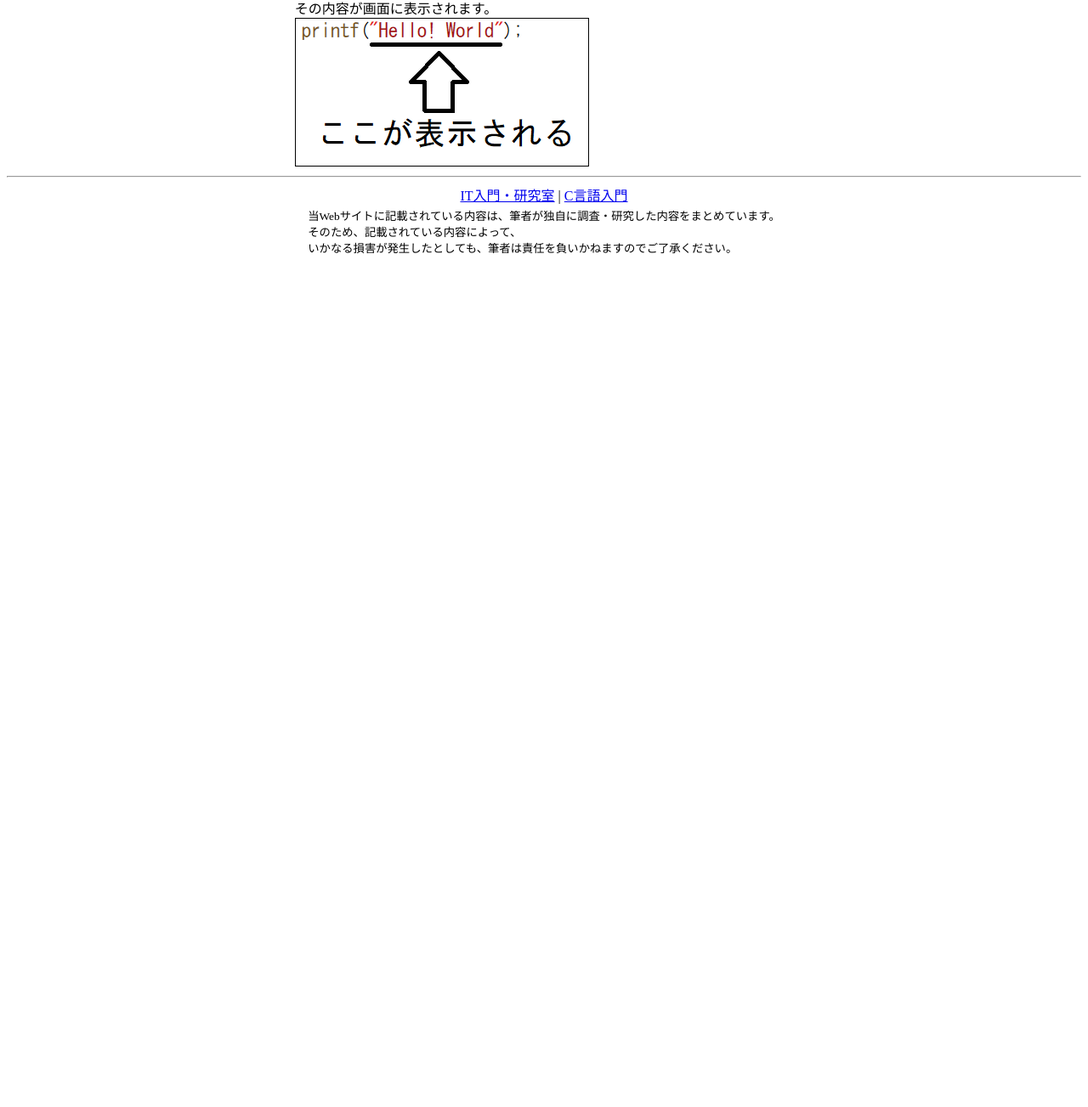
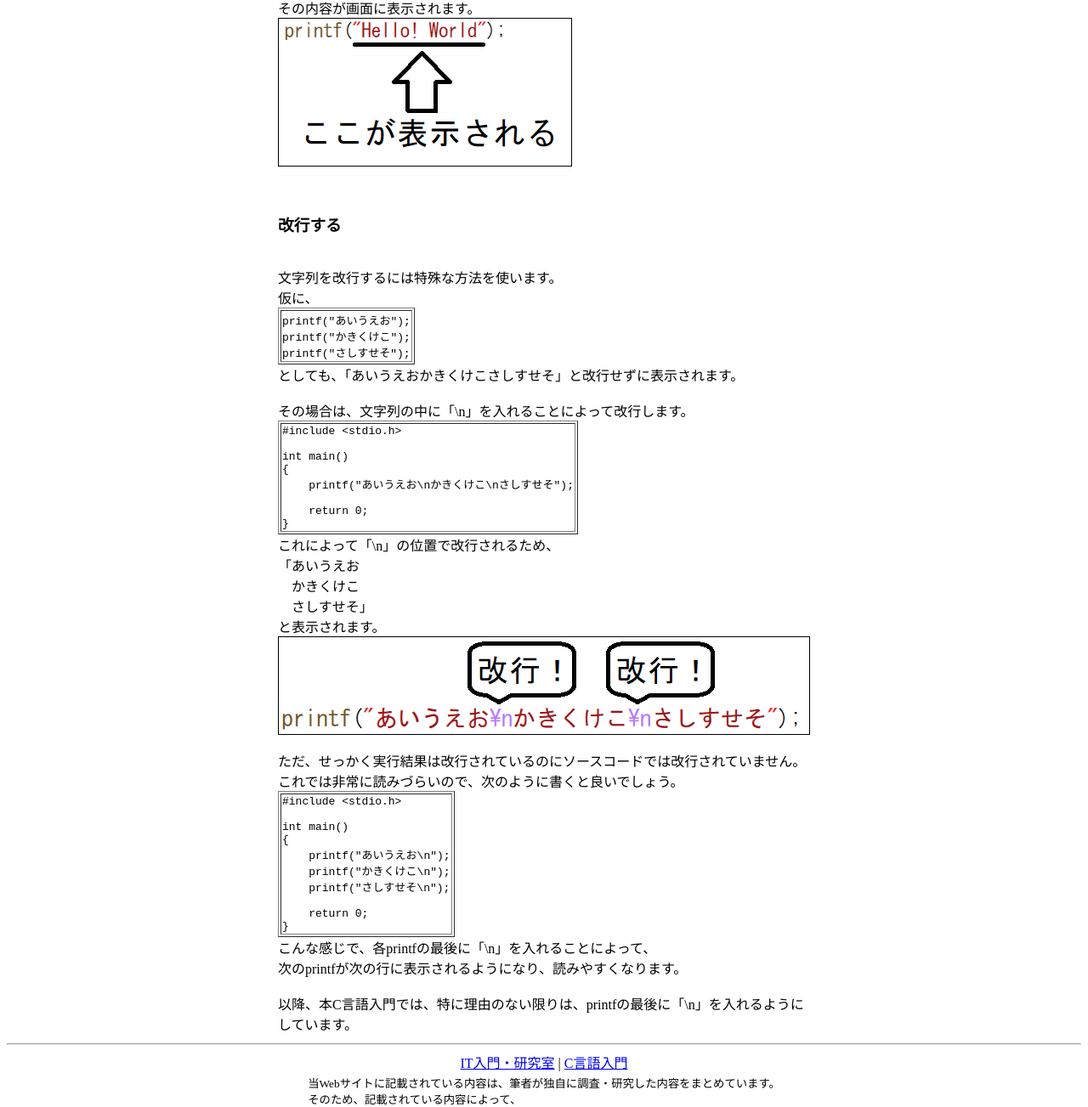
Before and after one commit to kos-y/github.io, a plain HTML site: page c/printf/index.html in a window 1280 px wide. Shown: the part 1182-2485 px from the top of the page at 85% size. Before the commit the page ends 1494 px from the top, so only its background shows below. Drawn offline with Linux system fonts and the light colour scheme.

Commit message:
C言語入門更新

```diff
--- a/c/printf/index.html
+++ b/c/printf/index.html
@@ -42,6 +42,55 @@
         そして、「printf(」～「);」の間に表示させたい文字列を記述することによって、<br>
         その内容が画面に表示されます。<br>
         <img src="img/printf003.png" border="1"/><br>
+        <br><br>
+        <h3><a name="newline">改行する</a></h3><br>
+        文字列を改行するには特殊な方法を使います。<br>
+        仮に、
+        <table border="1"><tr><td><code>
+        printf("あいうえお");<br>
+        printf("かきくけこ");<br>
+        printf("さしすせそ");
+        </code></td></table>
+        としても、「あいうえおかきくけこさしすせそ」と改行せずに表示されます。<br>
+        <br>
+        その場合は、文字列の中に「\n」を入れることによって改行します。<br>
+        <table border="1"><tr><td><code>
+          #include &lt;stdio.h&gt;<br>
+          <br>
+          int main()<br>
+          {<br>
+          &nbsp;&nbsp;&nbsp;&nbsp;printf("あいうえお\nかきくけこ\nさしすせそ");<br>
+          <br>
+          &nbsp;&nbsp;&nbsp;&nbsp;return 0;<br>
+          }
+        </center></td></tr></table>
+        これによって「\n」の位置で改行されるため、<br>
+        「あいうえお<br>
+        　かきくけこ<br>
+        　さしすせそ」<br>
+        と表示されます。<br>
+        <img src="img/newline001.png" border="1"/><br>
+        <br>
+        ただ、せっかく実行結果は改行されているのにソースコードでは改行されていません。<br>
+        これでは非常に読みづらいので、次のように書くと良いでしょう。
+        <table border="1"><tr><td><code>
+          #include &lt;stdio.h&gt;<br>
+          <br>
+          int main()<br>
+          {<br>
+          &nbsp;&nbsp;&nbsp;&nbsp;printf("あいうえお\n");<br>
+          &nbsp;&nbsp;&nbsp;&nbsp;printf("かきくけこ\n");<br>
+          &nbsp;&nbsp;&nbsp;&nbsp;printf("さしすせそ\n");<br>
+          <br>
+          &nbsp;&nbsp;&nbsp;&nbsp;return 0;<br>
+          }
+        </center></td></tr></table>
+        こんな感じで、各printfの最後に「\n」を入れることによって、<br>
+        次のprintfが次の行に表示されるようになり、読みやすくなります。<br>
+        <br>
+        以降、本C言語入門では、特に理由のない限りは、printfの最後に「\n」を入れるように<br>
+        しています。
+
       </td></tr></table>
       <hr>
       <a href="../../index.html">IT入門・研究室</a> | <a href="../index.html">C言語入門</a>
```
Also changed, not shown: c/index.html (+1 -0 lines), c/printf/img/newline001.png (added).
